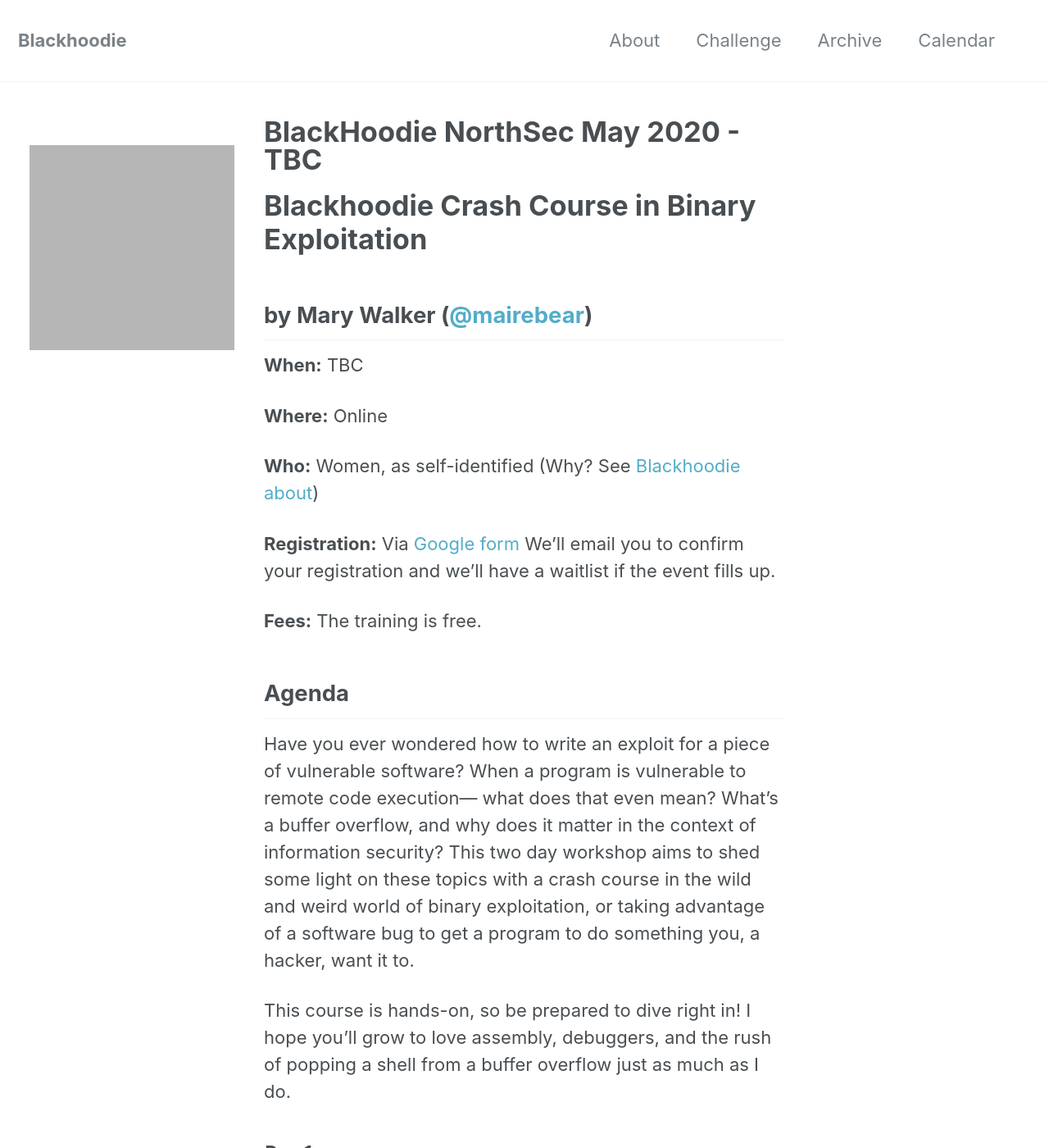
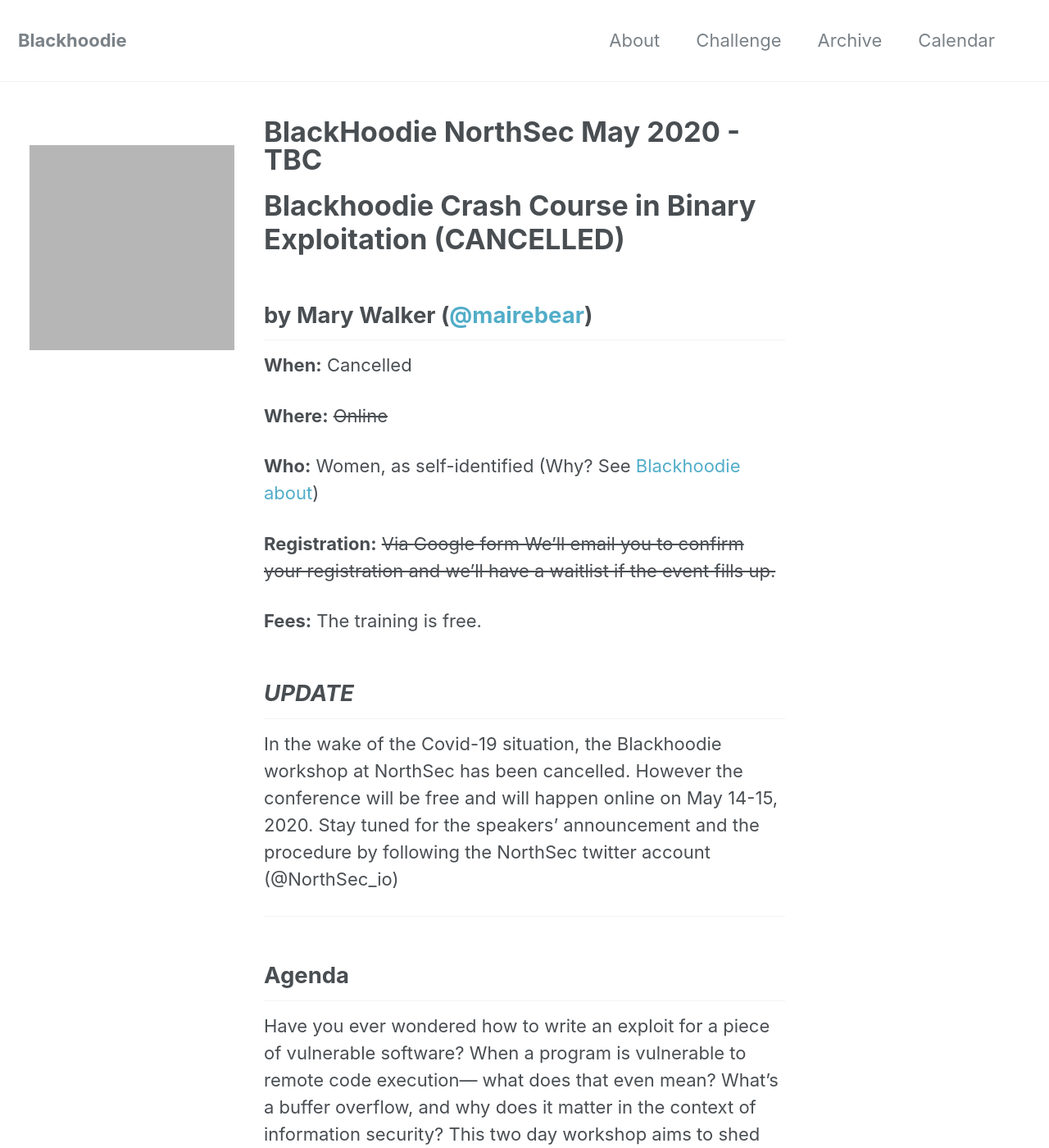
Before and after one commit to blackhoodieRE/blackhoodiere.github.io, a Jekyll site: the page built from _posts/2020-05-12-NorthSec_Montreal.md, in a window 1280 px wide and 1400 px high. Shown: the whole window at 82% size. Built offline with Jekyll 4.4.1, drawn with Linux system fonts in a browser that asks for light colours; comment, search, counter and statistics services are not loaded; grey boxes are pictures that could not be loaded.

Commit message:
Northsec 3 (#21)
* Updated the event to CANCELLED

```diff
--- a/_posts/2020-05-12-NorthSec_Montreal.md
+++ b/_posts/2020-05-12-NorthSec_Montreal.md
@@ -6,19 +6,24 @@
 date: 2020-03-05 00:00:00 -0500
 ---
 
-# Blackhoodie Crash Course in Binary Exploitation
+# Blackhoodie Crash Course in Binary Exploitation (CANCELLED)
 ## by Mary Walker ([@mairebear](https://twitter.com/Mairebear))
 
-**When:** TBC
+**When:** Cancelled
 
-**Where:** Online
+**Where:** ~~Online~~
 
 **Who:** Women, as self-identified (Why? See [Blackhoodie about](https://blackhoodie.re/about/))
 
-**Registration:** Via [Google form](https://forms.gle/TT4c8f79j2MUsnH69) We’ll email you to confirm your registration and we’ll have a waitlist if the event fills up.
+**Registration:** ~~Via [Google form](https://forms.gle/TT4c8f79j2MUsnH69) We’ll email you to confirm your registration and we’ll have a waitlist if the event fills up.~~
 
 **Fees:** The training is free.
 
+## ***UPDATE***
+
+In the wake of the Covid-19 situation, the Blackhoodie workshop at NorthSec has been cancelled. However the conference will be free and will happen online on May 14-15, 2020. Stay tuned for the speakers' announcement and the procedure by following the NorthSec twitter account (@NorthSec_io)
+
+---
 ## Agenda
 
 Have you ever wondered how to write an exploit for a piece of vulnerable software? When a program is vulnerable to remote code execution— what does that even mean? What’s a buffer overflow, and why does it matter in the context of information security? This two day workshop aims to shed some light on these topics with a crash course in the wild and weird world of binary exploitation, or taking advantage of a software bug to get a program to do something you, a hacker, want it to.
```
